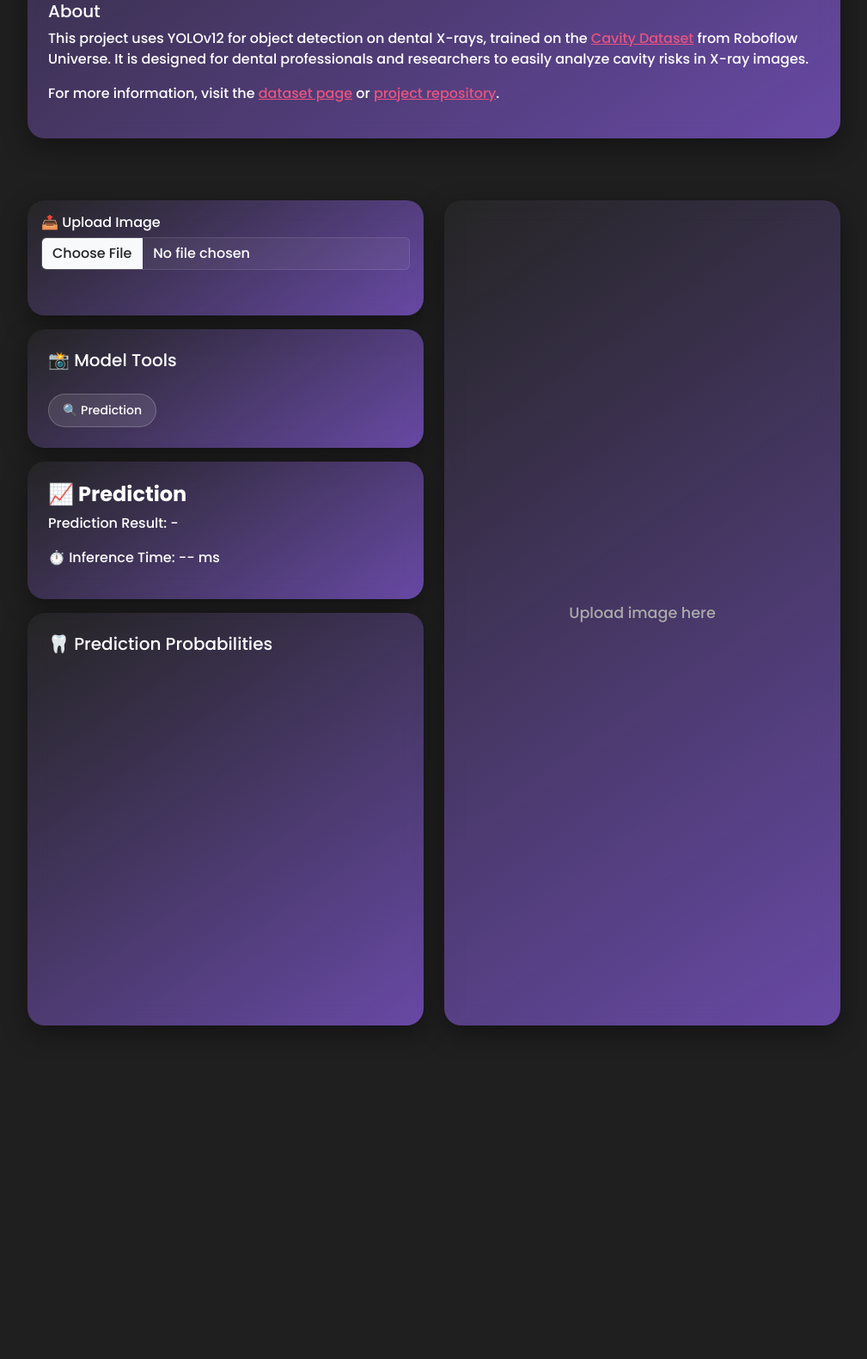
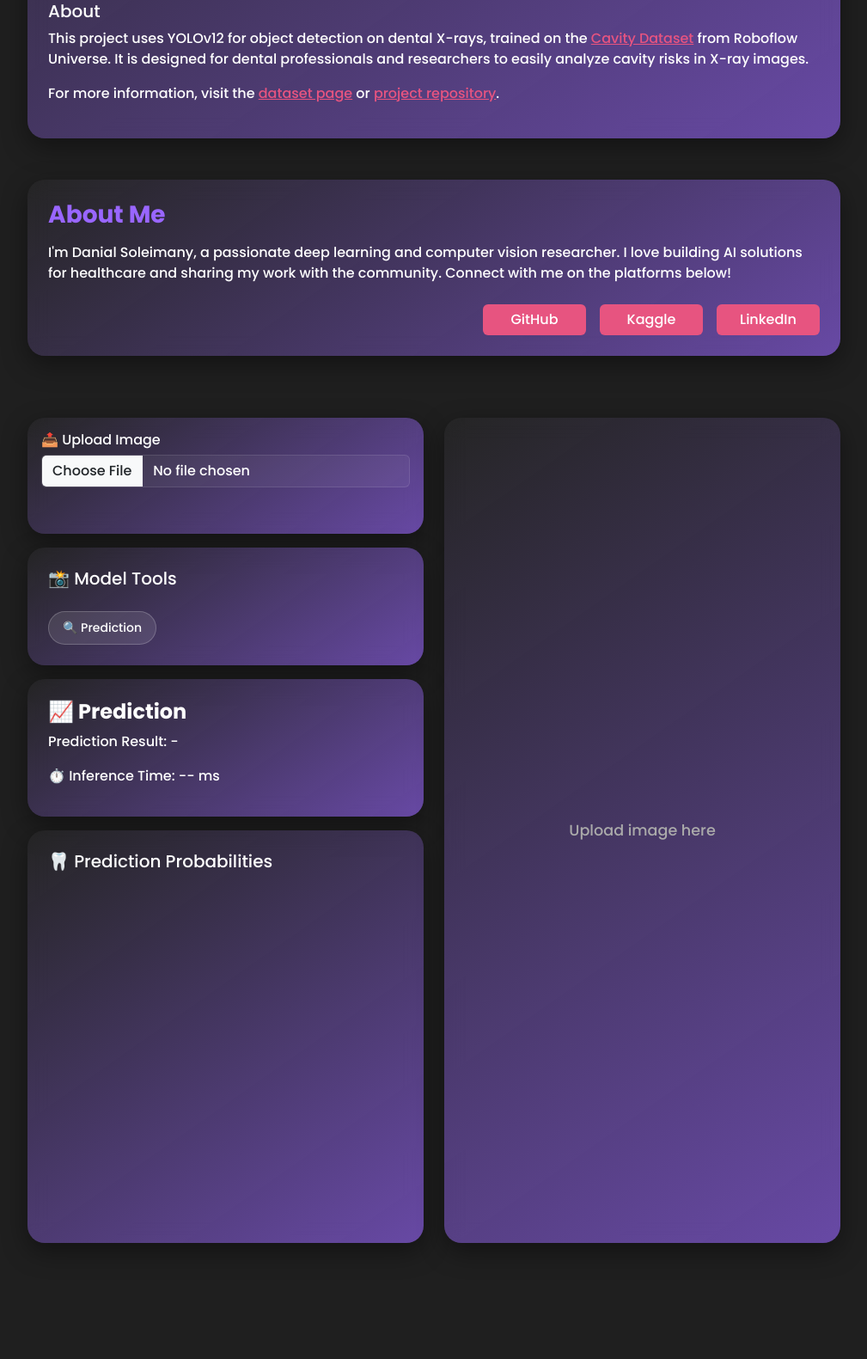
Before and after one commit to DanialSoleimany/YOLOv12-Tooth-Cavity-Detection, a Flask app: page / in a window 1280 px wide. Shown: the part 474-2055 px from the top of the page at 86% size, without its empty margins (258-1267 px from the left). Before the commit the page ends 1667 px from the top, so only its background shows below. Run offline with Flask 3, Linux system fonts and the light colour scheme.

Commit message:
About me part added

```diff
--- a/static/styles.css
+++ b/static/styles.css
@@ -84,6 +84,18 @@ body {
   float: right;
   font-size: 0.8rem;
   padding: 4px 12px;
+}
+
+.about-btn {
+  background: #e75480 !important;
+  color: #fff !important;
+  border: none !important;
+  transition: background 0.3s;
+}
+
+.about-btn:hover, .about-btn:focus {
+  background: #9966ff !important;
+  color: #fff !important;
 }
 
 /* === فیلدها === */
--- a/templates/index.html
+++ b/templates/index.html
@@ -41,7 +41,21 @@
             <hr>
             <h5>About</h5>
             <p>This project uses YOLOv12 for object detection on dental X-rays, trained on the <a href="https://universe.roboflow.com/roboflow-100/cavity-rs0uf" target="_blank" style="color:#e75480; font-weight:500;">Cavity Dataset</a> from Roboflow Universe. It is designed for dental professionals and researchers to easily analyze cavity risks in X-ray images.</p>
-            <p>For more information, visit the <a href="https://universe.roboflow.com/roboflow-100/cavity-rs0uf" target="_blank" style="color:#e75480; font-weight:500;">dataset page</a> or <a href="https://github.com/your-repo-url" target="_blank" style="color:#e75480; font-weight:500;">project repository</a>.</p>
+            <p>For more information, visit the <a href="https://universe.roboflow.com/roboflow-100/cavity-rs0uf" target="_blank" style="color:#e75480; font-weight:500;">dataset page</a> or <a href="https://github.com/DanialSoleimany/YOLOv12-Tooth-Cavity-Detection" target="_blank" style="color:#e75480; font-weight:500;">project repository</a>.</p>
+          </div>
+        </div>
+      </div>
+      <!-- About Me Section -->
+      <div id="about-me" class="section active">
+        <div class="col-12">
+          <div class="card p-4 mb-4 text-start">
+            <h3 class="mb-3" style="font-weight:700; color:#9966ff;">About Me</h3>
+            <p class="mb-4">I'm Danial Soleimany, a passionate deep learning and computer vision researcher. I love building AI solutions for healthcare and sharing my work with the community. Connect with me on the platforms below!</p>
+            <div class="d-flex gap-3 justify-content-end">
+              <a href="https://github.com/DanialSoleimany" target="_blank" class="btn about-btn" style="min-width:120px; font-weight:500; background:#e75480; color:#fff; border:none;">GitHub</a>
+              <a href="https://www.kaggle.com/dankok" target="_blank" class="btn about-btn" style="min-width:120px; font-weight:500; background:#e75480; color:#fff; border:none;">Kaggle</a>
+              <a href="https://www.linkedin.com/in/danial-soleimany/" target="_blank" class="btn about-btn" style="min-width:120px; font-weight:500; background:#e75480; color:#fff; border:none;">LinkedIn</a>
+            </div>
           </div>
         </div>
       </div>
```
